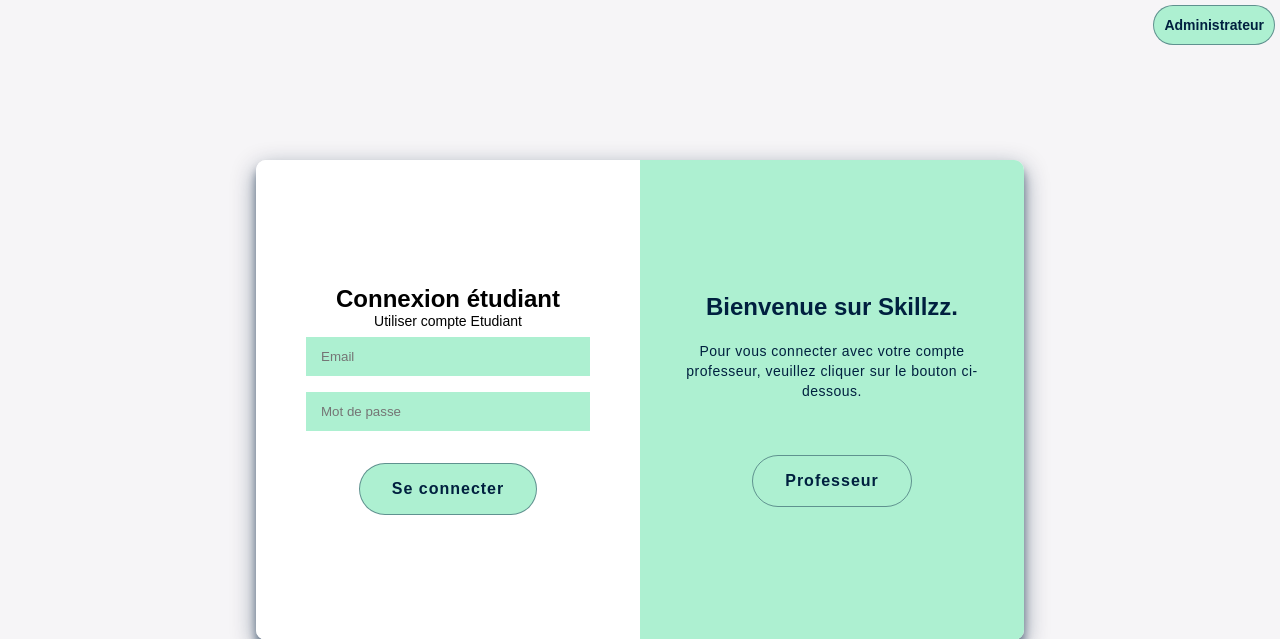
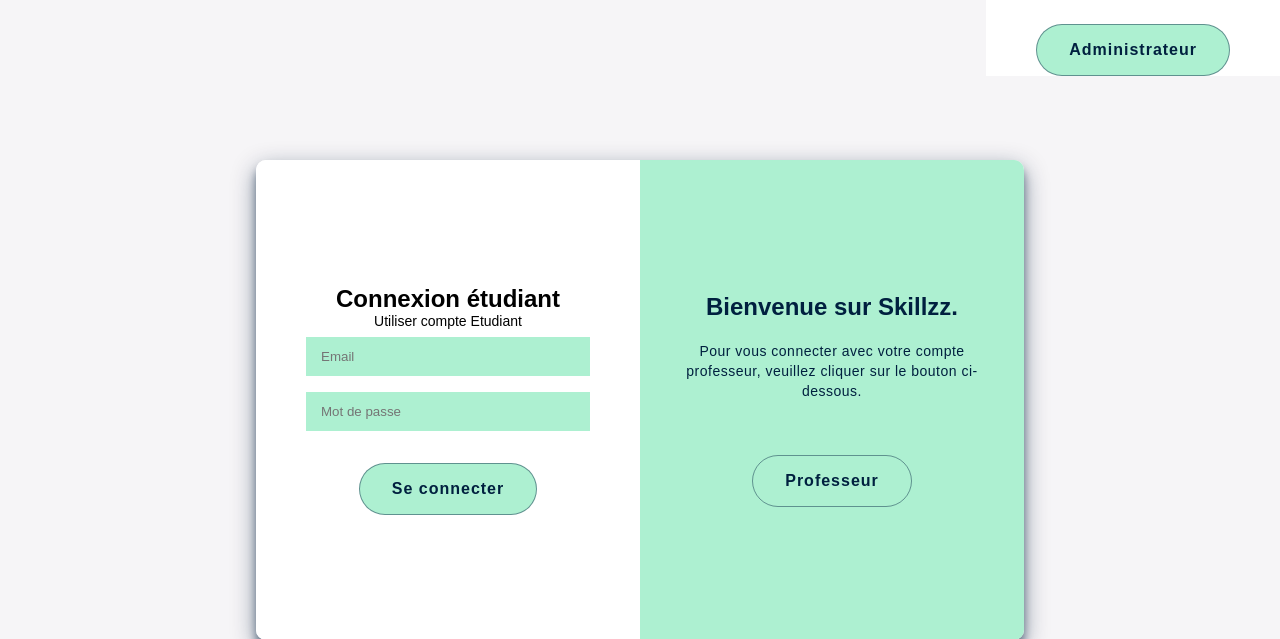
Before and after one commit to laurentdebize-ece/projet-web-dynamique-2_g, a PHP site: page /connexion.php in a window 1280 px wide. Shown: the top 639 px of the page. Run offline with PHP 8.4, Linux system fonts and the light colour scheme; some libraries are stand-ins or nearby versions.

Commit message:
changement de nom pour le fichier css de connexion + modification du header pour la connexion

```diff
--- a/style.css
+++ b/connexion.css
@@ -15,20 +15,10 @@
 }
 
 header {
-	margin-top: 5px;
-	margin-right: 5px;
-	background-color: #adf0d1;
-	color: #00203f;
-	padding: 10px;
-	position: fixed;
-	top: 0;
-	right: 0;
-	border-radius: 50px;
-	font-size: 16px;
-	font-weight: bold;
-	border: 1px solid #adf0d1;
-	border-color: rgba(0, 32, 63, .45);
-	cursor: pointer;
+    position: fixed;
+    top: 0;
+    right: 0;
+    font-weight: bold;
 }
 
 .container{
--- a/connexion.php
+++ b/connexion.php
@@ -10,17 +10,17 @@
 <head>
 	<meta charset="utf-8" />
 	<title>Skillzz</title>
-	<link rel="stylesheet" href="style.css" />
+	<link rel="stylesheet" href="connexion.css" />
 	<link rel="stylesheet" href="https://cdnjs.cloudflare.com/ajax/libs/font-awesome/5.14.0/css/all.min.css" />
 </head>
 
 <body>
 
-	<a href="administrateur.php">
-		<header>
-			<span class="admin">Administrateur</span>
-		</header>
-	</a>
+	<header>
+		<form action="administrateur.php">
+			<button>Administrateur</button>
+		</form>
+	</header>
 
 	<div class="container" id="container">
 		<div class="form-container loginP-container">
```
